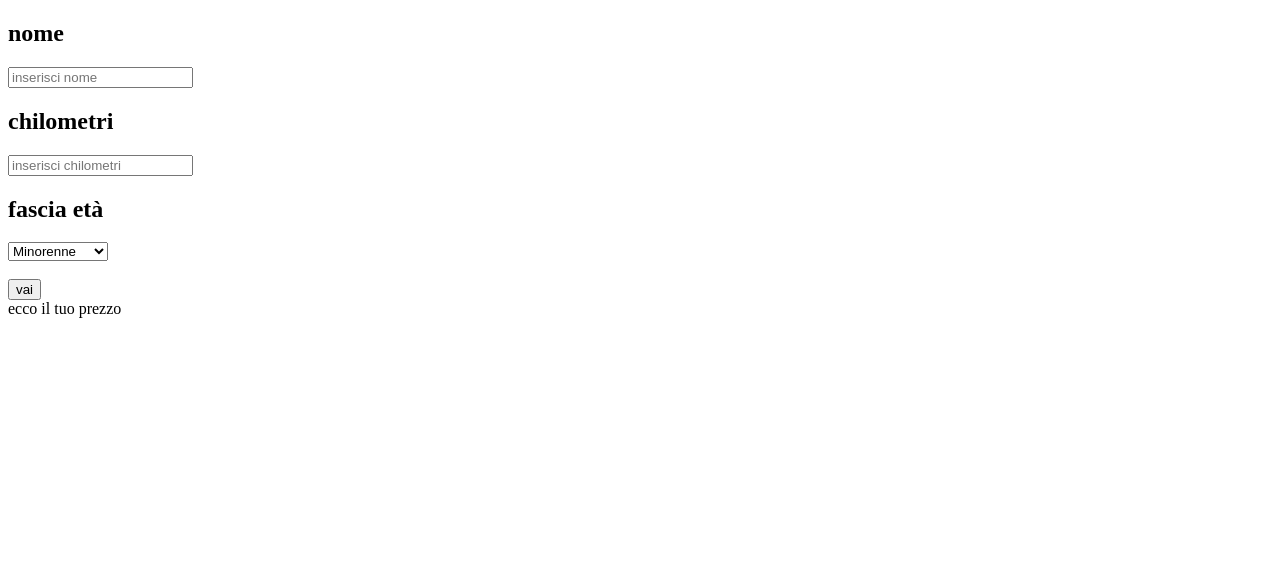
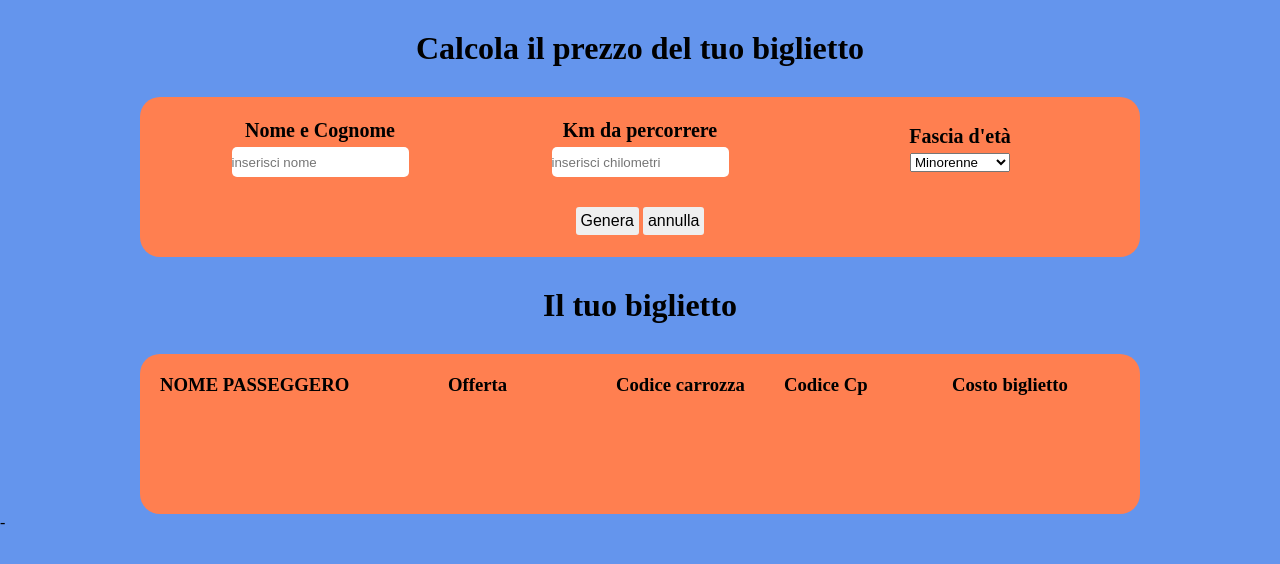
Before and after one commit to Ddanilo9/js-biglietto-treno-form, a plain HTML site: page index.html in a window 1280 px wide. Drawn offline with Linux system fonts and the light colour scheme.

Commit message:
styled css

```diff
--- a/css/style.css
+++ b/css/style.css
@@ -0,0 +1,80 @@
+*{
+    margin: 0;
+    padding: 0;
+    box-sizing: border-box;
+}
+
+body{
+    background-color: cornflowerblue;
+}
+.container{
+    max-width: 1000px;
+    margin: 0 auto;
+    display: flex;
+    flex-direction: column;
+    background-color: coral;
+    justify-content: center;
+    border-radius: 20px;
+    height: 160px;
+    padding: 20px;
+}
+
+.container-2{
+    max-width: 1000px;
+    margin: 0 auto;
+    background-color: coral;
+    border-radius: 20px;
+    height: 160px;
+    padding: 20px;
+}
+
+.row{
+    display: flex;
+    flex-wrap: wrap;
+}
+
+.col{
+    flex-basis: 0;
+    flex-grow: 1;
+    display: flex;
+    flex-direction: column;
+    align-items: center;
+    justify-content: center;
+}
+
+.title{
+    text-align: center;
+    padding: 30px 0;
+}
+
+h2{
+    font-size: 20px;
+    padding-bottom: 5px;
+}
+
+.box-buttons{
+    align-self: center;
+    padding-top: 30px;
+}
+
+.form-input{
+    height: 30px;
+    border-radius: 5px;
+    border: none;
+}
+
+.btn{
+    border-radius: 3px;
+    padding: 5px;
+    border: none;
+    font-size: 16px;
+}
+
+.col-30{
+    flex-basis: 30%;
+}
+
+.col-4{
+    flex-basis: 0;
+    flex-grow: 1;
+}
--- a/index.html
+++ b/index.html
@@ -10,31 +10,62 @@
 <body>
 
     <main>
-        <div class="">
-            <h2>nome</h2>
-            <input type="text" id="nome" name="nome" placeholder="inserisci nome">
+
+        <h1 class="title">Calcola il prezzo del tuo biglietto</h1>
+        <div class="container">
+            <div class="row">
+                <div class="col">
+                    <h2>Nome e Cognome</h2>
+                    <input class="form-input" type="text" id="nome" name="nome" placeholder="inserisci nome">
                 </div>
-        <div class="">
-            <h2>chilometri</h2>
-            <input type="text" id="chilometri" name="km" placeholder="inserisci chilometri">
+                <div class="col">
+                    <h2>Km da percorrere</h2>
+                    <input class="form-input" type="text" id="chilometri" name="km" placeholder="inserisci chilometri">
                 </div>
-        <div class="">
-            <h2>fascia età</h2>
+                <div class="col">
+                    <h2>Fascia d'età</h2>
                     <select name="age" id="age">
                         <option value="Under 18"> Minorenne</option>
                         <option value="Tra 18 e 65">Maggiorenne</option>
                         <option value="Over 65"> Over 65</option>
                     </select>
-        </div><br>
+                </div>
+            </div>
+             <div class="box-buttons">
+                <input class="btn" type="submit" value="Genera">
+                <input class="btn" type="button" value="annulla">
+            </div>
+        </div>
+        <h1 class="title">Il tuo biglietto</h1>
+        <div class="container-2 m-t">
+            <div class="row">
+                <div class="col-30">
+                    <h3>NOME PASSEGGERO</h3>
+                </div>
+                <div class="col-4">
+                    <h3>Offerta</h3>
+                </div>
+                <div class="col-4">
+                    <h3>Codice carrozza</h3>
+                </div>
+                <div class="col-4">
+                    <h3>Codice Cp</h3>
+                </div>
+                <div class="col-4">
+                    <h3>Costo biglietto</h3>
+                    <div id="pf"></div>
+                </div>
+            </div>
 
-        <div class="">
-            <input type="submit" value="vai">
         </div>
-        <div id="pf">ecco il tuo prezzo</div>
+
+
+
+
     </main>
 
     <script src="js/app.js">
 
     </script>
 </body>
-</html>
+</html>-
--- a/js/app.js
+++ b/js/app.js
@@ -18,22 +18,27 @@ inviaButton.addEventListener('click', function ()  {
   console.log(nomePasseggero)
 
   chilometri = document.querySelector('input[name="km"]')
-  let prezzo = (chilometri.value)
-  console.log(prezzo)
+  let chilometriFatti = (chilometri.value)
+  console.log(chilometriFatti)
 
   eta = document.getElementById('age').value;
   console.log(eta);
 
+  chilometriFatti = parseInt(chilometriFatti);
+  if(isNaN (chilometriFatti))    {
+     alert("Scrivi i kilometri in cifre");
+  }
+
   if(eta === "Under 18") {
-    prezzo = prezzo * 0.21 - (prezzo * scontoMinorenne)
+    prezzo = chilometriFatti * 0.21 - (chilometriFatti * scontoMinorenne)
     console.log(prezzo)
 }
   if(eta === "Over 65") {
-        prezzo = prezzo * 0.21 - (prezzo * scontoOver65)
+        prezzo = chilometriFatti * 0.21 - (chilometriFatti * scontoOver65)
         console.log(prezzo)
 }
   if(eta === "Tra 18 e 65") {
-    prezzo = prezzo * 0.21
+    prezzo = chilometriFatti * 0.21
     console.log(prezzo)
 }
 
```
Lines whose indentation alone changed are shown as unchanged.
